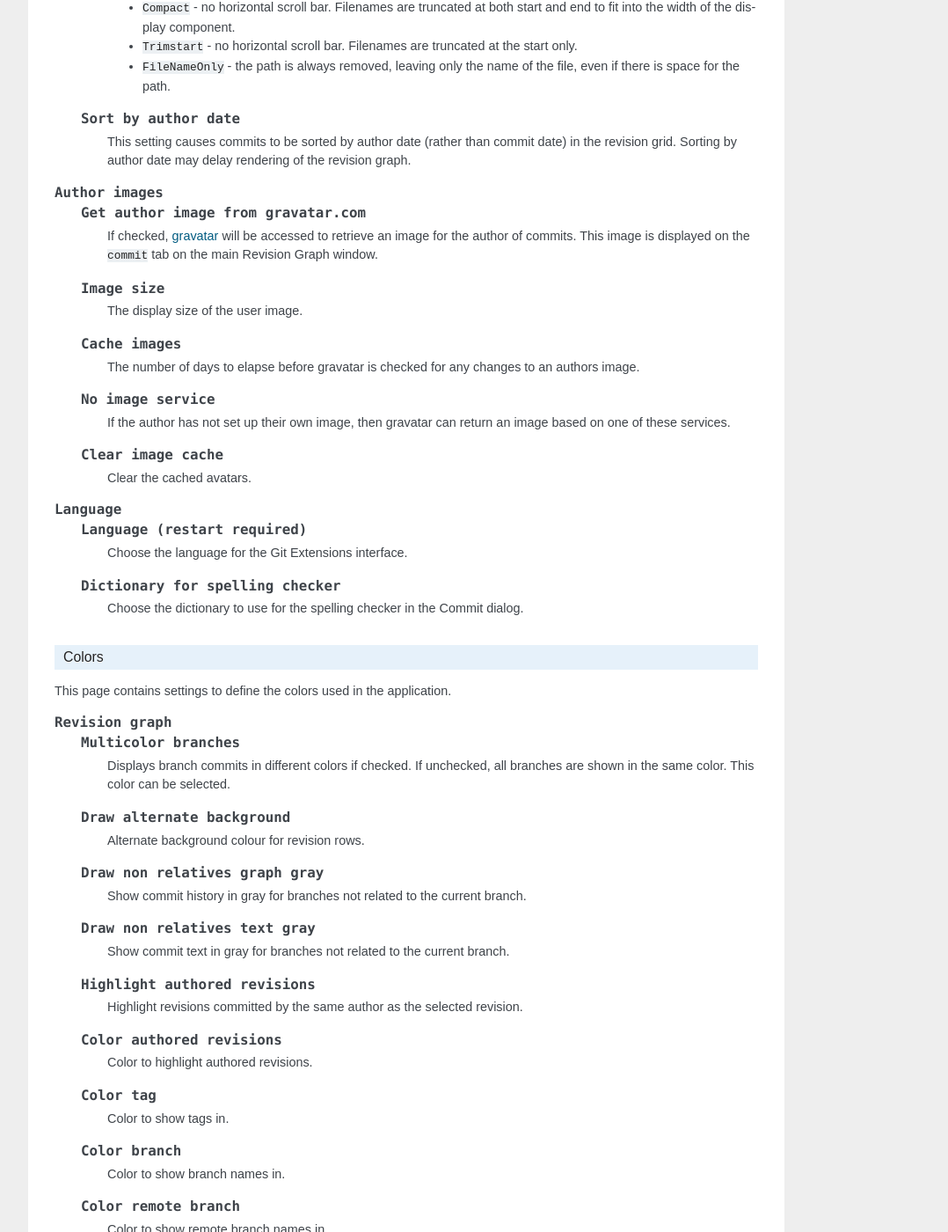
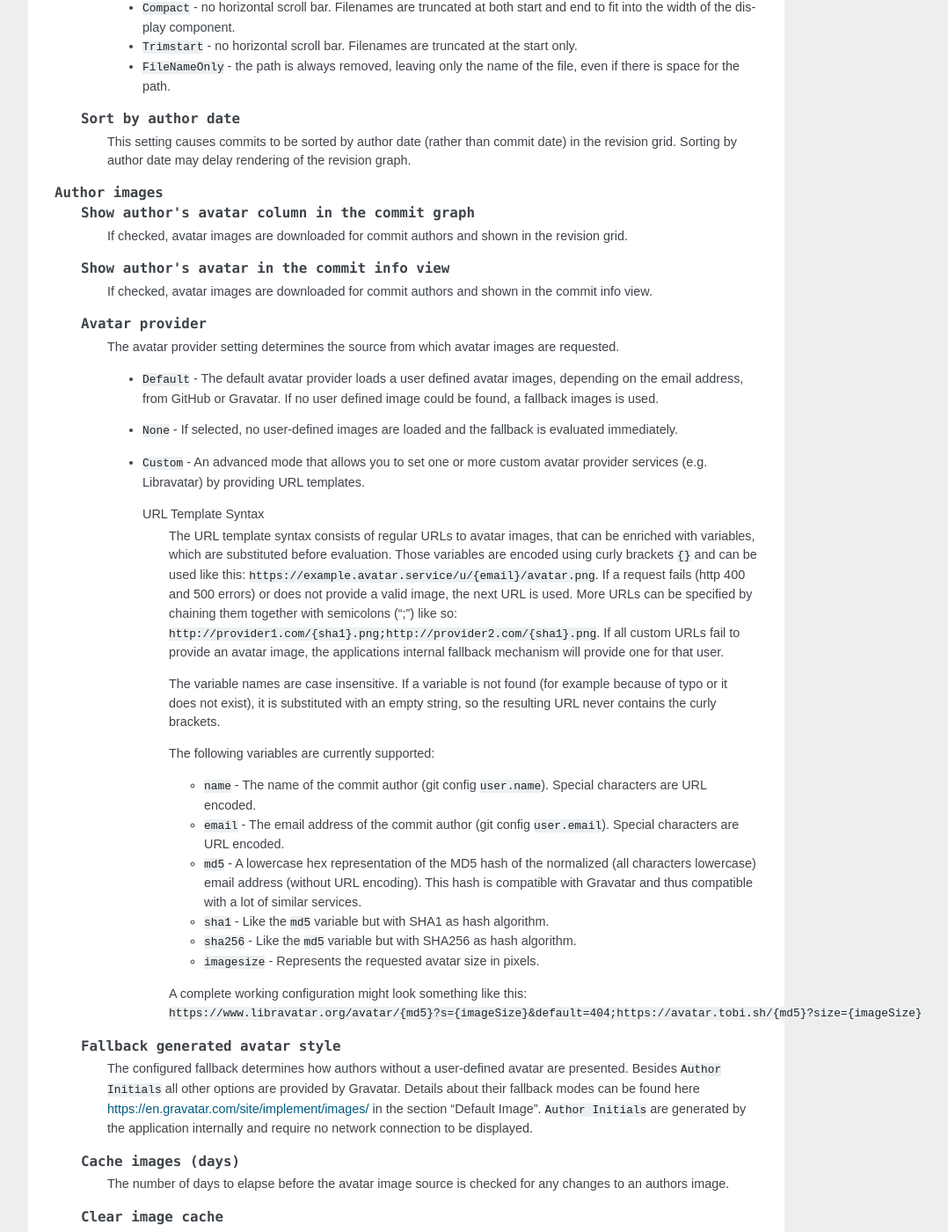
Before and after one commit to martinqt/GitExtensionsDoc, a Sphinx documentation site: the page built from source/settings.rst, in a window 1280 px wide and 1400 px high, scrolled down 3771 px. Shown: the whole window at 88% size, without its empty margins (198-1276 px from the left). Built offline with Sphinx 7.4.7, drawn with Linux system fonts in a browser that asks for light colours.

Commit message:
Provide documentation for custom avatars

```diff
--- a/source/settings.rst
+++ b/source/settings.rst
@@ -216,24 +216,61 @@ depending on whether or not they are distributed with that repository.
     .. settingsgroup:: Author images
       :id: author-images
 
-      .. setting:: Get author image from gravatar.com
-        :id: gravatar
+      .. setting:: Show author's avatar column in the commit graph
+        :id: show-avatar-commit-graph
 
-        If checked, `gravatar <http://gravatar.com/>`_ will be accessed to
-        retrieve an image for the author of commits. This image is displayed on
-        the ``commit`` tab on the main Revision Graph window.
+        If checked, avatar images are downloaded for commit authors and shown in the revision grid.
 
-      .. setting:: Image size
+      .. setting:: Show author's avatar in the commit info view
+        :id: show-avatar-commit-info
 
-        The display size of the user image.
+        If checked, avatar images are downloaded for commit authors and shown in the commit info view.
 
-      .. setting:: Cache images
+      .. setting:: Avatar provider
+        :id: avatar-provider
 
-        The number of days to elapse before gravatar is checked for any changes to an authors image.
+        The avatar provider setting determines the source from which avatar images are requested.
 
-      .. setting:: No image service
+        - ``Default`` - The default avatar provider loads a user defined avatar images, depending on the email address, from GitHub or Gravatar.
+          If no user defined image could be found, a fallback images is used.
+        - ``None`` - If selected, no user-defined images are loaded and the fallback is evaluated immediately.
+        - ``Custom`` - An advanced mode that allows you to set one or more custom avatar provider services (e.g. Libravatar) by providing URL
+          templates.
 
-        If the author has not set up their own image, then gravatar can return an image based on one of these services.
+          URL Template Syntax
+            The URL template syntax consists of regular URLs to avatar images, that can be enriched with variables, which are substituted before
+            evaluation. Those variables are encoded using curly brackets ``{}`` and can be used like this: ``https://example.avatar.service/u/{email}/avatar.png``.
+            If a request fails (http 400 and 500 errors) or does not provide a valid image, the next URL is used. More URLs can be specified by chaining them
+            together with semicolons (";") like so: ``http://provider1.com/{sha1}.png;http://provider2.com/{sha1}.png``. If all custom URLs fail to provide
+            an avatar image, the applications internal fallback mechanism will provide one for that user.
+
+            The variable names are case insensitive. If a variable is not found (for example because of typo or it does not exist), it is substituted
+            with an empty string, so the resulting URL never contains the curly brackets.
+
+            The following variables are currently supported:
+
+            - ``name`` - The name of the commit author (git config ``user.name``). Special characters are URL encoded.
+            - ``email`` - The email address of the commit author (git config ``user.email``). Special characters are URL encoded.
+            - ``md5`` - A lowercase hex representation of the MD5 hash of the normalized (all characters lowercase)
+              email address (without URL encoding). This hash is compatible with Gravatar and thus compatible with a lot of similar services.
+            - ``sha1`` - Like the ``md5`` variable but with SHA1 as hash algorithm.
+            - ``sha256`` - Like the ``md5`` variable but with SHA256 as hash algorithm.
+            - ``imagesize`` - Represents the requested avatar size in pixels.
+
+            A complete working configuration might look something like this:
+            ``https://www.libravatar.org/avatar/{md5}?s={imageSize}&default=404;https://avatar.tobi.sh/{md5}?size={imageSize}``
+
+      .. setting:: Fallback generated avatar style
+        :id: avatar-fallback
+
+        The configured fallback determines how authors without a user-defined avatar are presented. Besides ``Author Initials`` all other options are
+        provided by Gravatar. Details about their fallback modes can be found here https://en.gravatar.com/site/implement/images/ in the section "Default Image".
+        ``Author Initials`` are generated by the application internally and require no network connection to be displayed.
+
+      .. setting:: Cache images (days)
+        :id: avatar-cache
+
+        The number of days to elapse before the avatar image source is checked for any changes to an authors image.
 
       .. settingbutton:: Clear image cache
 
```
